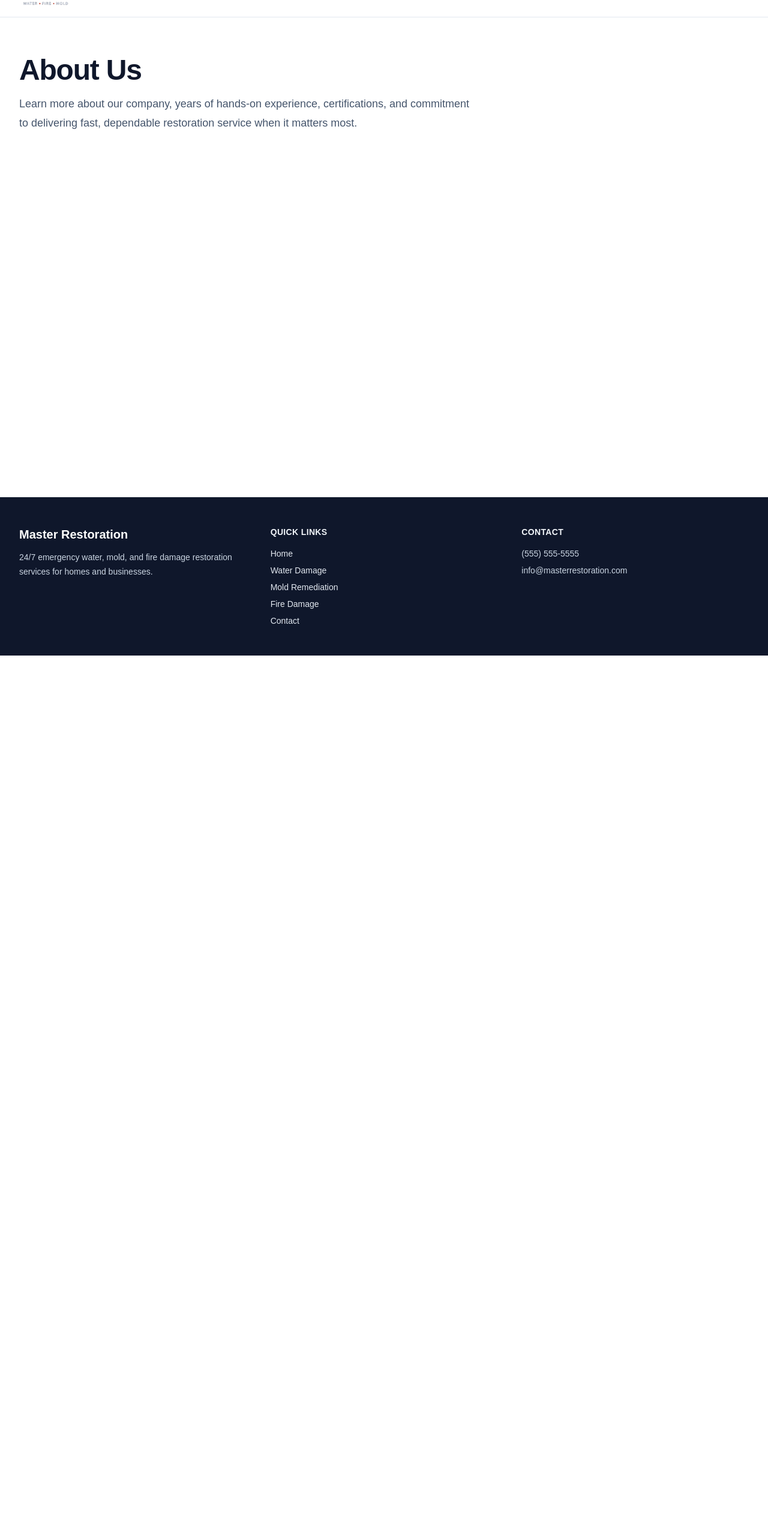
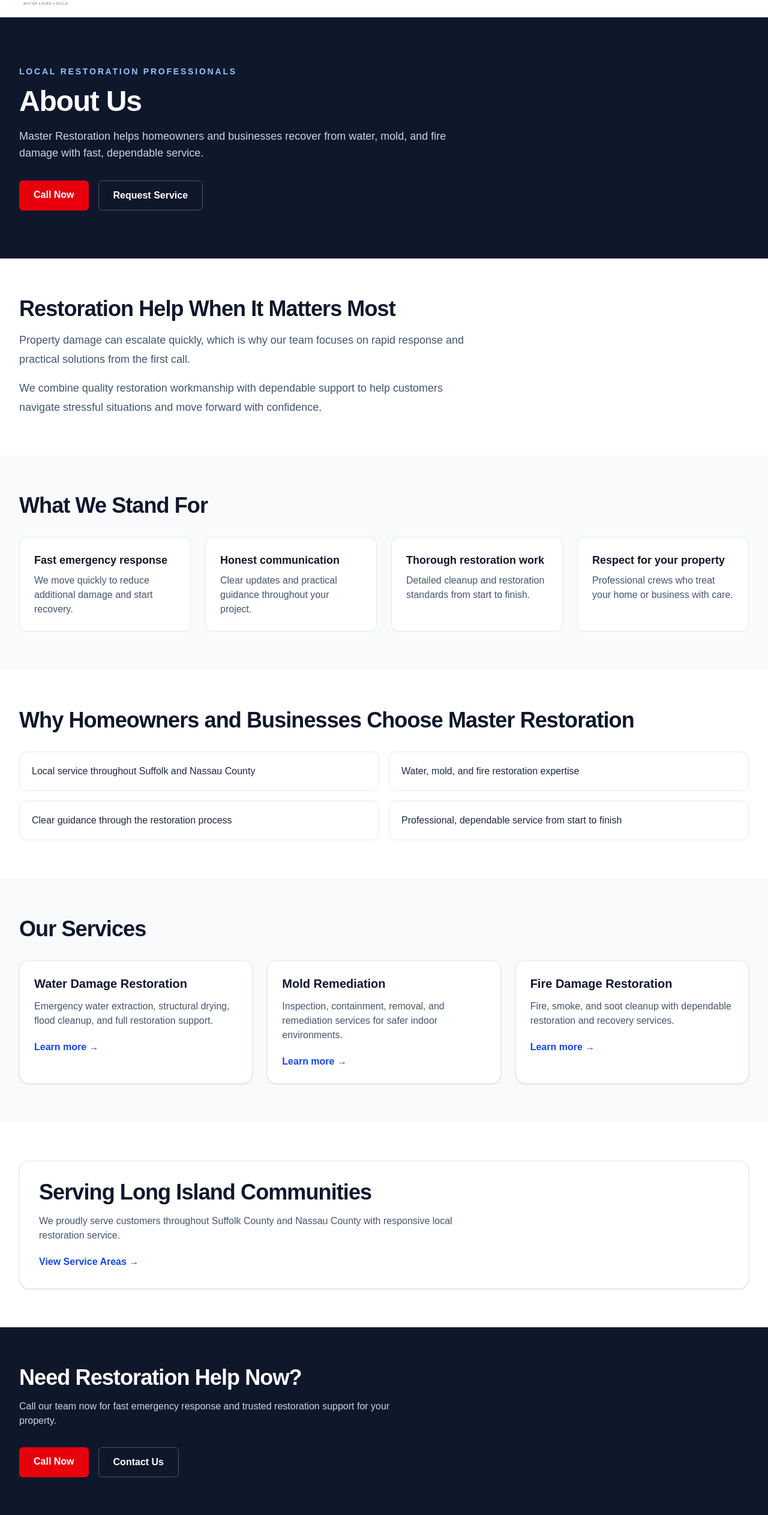
Before and after one commit to bfratello12-blip/master-restoration, a Next.js app: page /about in a window 1280 px wide. Shown: the part 100-2626 px from the top of the page at 60% size. Before the commit the page ends 1193 px from the top, so only its background shows below. Built offline with nearby package versions, Linux system fonts and the light colour scheme.

Commit message:
Build about page

```diff
--- a/app/about/page.tsx
+++ b/app/about/page.tsx
@@ -1,13 +1,187 @@
+import Link from "next/link";
+
+const values = [
+  {
+    title: "Fast emergency response",
+    description: "We move quickly to reduce additional damage and start recovery.",
+  },
+  {
+    title: "Honest communication",
+    description: "Clear updates and practical guidance throughout your project.",
+  },
+  {
+    title: "Thorough restoration work",
+    description: "Detailed cleanup and restoration standards from start to finish.",
+  },
+  {
+    title: "Respect for your property",
+    description: "Professional crews who treat your home or business with care.",
+  },
+];
+
+const trustPoints = [
+  "Local service throughout Suffolk and Nassau County",
+  "Water, mold, and fire restoration expertise",
+  "Clear guidance through the restoration process",
+  "Professional, dependable service from start to finish",
+];
+
+const services = [
+  {
+    title: "Water Damage Restoration",
+    description:
+      "Emergency water extraction, structural drying, flood cleanup, and full restoration support.",
+    href: "/water-damage-restoration",
+  },
+  {
+    title: "Mold Remediation",
+    description:
+      "Inspection, containment, removal, and remediation services for safer indoor environments.",
+    href: "/mold-remediation",
+  },
+  {
+    title: "Fire Damage Restoration",
+    description:
+      "Fire, smoke, and soot cleanup with dependable restoration and recovery services.",
+    href: "/fire-damage-restoration",
+  },
+];
+
 export default function AboutPage() {
   return (
-    <main className="min-h-screen bg-white text-slate-900">
+    <main className="bg-white text-slate-900">
+      <section className="bg-slate-900 text-white">
+        <div className="mx-auto max-w-7xl px-6 py-16 lg:px-8 lg:py-20">
+          <p className="text-sm font-semibold uppercase tracking-[0.2em] text-blue-300">
+            Local Restoration Professionals
+          </p>
+          <h1 className="mt-4 text-4xl font-bold tracking-tight sm:text-5xl">About Us</h1>
+          <p className="mt-5 max-w-3xl text-lg text-slate-300">
+            Master Restoration helps homeowners and businesses recover from
+            water, mold, and fire damage with fast, dependable service.
+          </p>
+          <div className="mt-8 flex flex-col gap-4 sm:flex-row">
+            <a
+              href="tel:5555555555"
+              className="rounded-md bg-red-600 px-6 py-3 text-center font-semibold text-white transition hover:bg-red-500"
+            >
+              Call Now
+            </a>
+            <Link
+              href="/contact"
+              className="rounded-md border border-white/25 px-6 py-3 text-center font-semibold text-white transition hover:bg-white/10"
+            >
+              Request Service
+            </Link>
+          </div>
+        </div>
+      </section>
+
       <section className="mx-auto max-w-7xl px-6 py-16 lg:px-8">
-        <h1 className="text-4xl font-bold tracking-tight sm:text-5xl">About Us</h1>
+        <h2 className="text-3xl font-bold tracking-tight sm:text-4xl">
+          Restoration Help When It Matters Most
+        </h2>
         <p className="mt-4 max-w-3xl text-lg leading-8 text-slate-600">
-          Learn more about our company, years of hands-on experience,
-          certifications, and commitment to delivering fast, dependable
-          restoration service when it matters most.
+          Property damage can escalate quickly, which is why our team focuses on
+          rapid response and practical solutions from the first call.
         </p>
+        <p className="mt-4 max-w-3xl text-lg leading-8 text-slate-600">
+          We combine quality restoration workmanship with dependable support to
+          help customers navigate stressful situations and move forward with
+          confidence.
+        </p>
+      </section>
+
+      <section className="bg-slate-50">
+        <div className="mx-auto max-w-7xl px-6 py-16 lg:px-8">
+          <h2 className="text-3xl font-bold tracking-tight sm:text-4xl">What We Stand For</h2>
+          <div className="mt-8 grid gap-6 sm:grid-cols-2 lg:grid-cols-4">
+            {values.map((value) => (
+              <article key={value.title} className="rounded-xl border border-slate-200 bg-white p-6">
+                <h3 className="text-lg font-semibold text-slate-900">{value.title}</h3>
+                <p className="mt-2 text-slate-600">{value.description}</p>
+              </article>
+            ))}
+          </div>
+        </div>
+      </section>
+
+      <section className="mx-auto max-w-7xl px-6 py-16 lg:px-8">
+        <h2 className="text-3xl font-bold tracking-tight sm:text-4xl">
+          Why Homeowners and Businesses Choose Master Restoration
+        </h2>
+        <div className="mt-8 grid gap-4 sm:grid-cols-2">
+          {trustPoints.map((point) => (
+            <article key={point} className="rounded-xl border border-slate-200 bg-white p-5">
+              <p className="font-medium text-slate-800">{point}</p>
+            </article>
+          ))}
+        </div>
+      </section>
+
+      <section className="bg-slate-50">
+        <div className="mx-auto max-w-7xl px-6 py-16 lg:px-8">
+          <h2 className="text-3xl font-bold tracking-tight sm:text-4xl">Our Services</h2>
+          <div className="mt-8 grid gap-6 md:grid-cols-3">
+            {services.map((service) => (
+              <article
+                key={service.href}
+                className="rounded-2xl border border-slate-200 bg-white p-6 shadow-sm"
+              >
+                <h3 className="text-xl font-semibold text-slate-900">{service.title}</h3>
+                <p className="mt-3 text-slate-600">{service.description}</p>
+                <Link
+                  href={service.href}
+                  className="mt-5 inline-block font-semibold text-blue-700 transition hover:text-blue-600"
+                >
+                  Learn more →
+                </Link>
+              </article>
+            ))}
+          </div>
+        </div>
+      </section>
+
+      <section className="mx-auto max-w-7xl px-6 py-16 lg:px-8">
+        <div className="rounded-2xl border border-slate-200 bg-white p-8 shadow-sm">
+          <h2 className="text-3xl font-bold tracking-tight sm:text-4xl">Serving Long Island Communities</h2>
+          <p className="mt-4 max-w-3xl text-slate-600">
+            We proudly serve customers throughout Suffolk County and Nassau
+            County with responsive local restoration service.
+          </p>
+          <Link
+            href="/service-areas"
+            className="mt-5 inline-block font-semibold text-blue-700 transition hover:text-blue-600"
+          >
+            View Service Areas →
+          </Link>
+        </div>
+      </section>
+
+      <section className="bg-slate-900 text-white">
+        <div className="mx-auto max-w-7xl px-6 py-16 lg:px-8">
+          <h2 className="max-w-3xl text-3xl font-bold tracking-tight sm:text-4xl">
+            Need Restoration Help Now?
+          </h2>
+          <p className="mt-4 max-w-2xl text-slate-300">
+            Call our team now for fast emergency response and trusted
+            restoration support for your property.
+          </p>
+          <div className="mt-8 flex flex-col gap-4 sm:flex-row">
+            <a
+              href="tel:5555555555"
+              className="rounded-md bg-red-600 px-6 py-3 text-center font-semibold text-white transition hover:bg-red-500"
+            >
+              Call Now
+            </a>
+            <Link
+              href="/contact"
+              className="rounded-md border border-white/25 px-6 py-3 text-center font-semibold text-white transition hover:bg-white/10"
+            >
+              Contact Us
+            </Link>
+          </div>
+        </div>
       </section>
     </main>
   );
```
